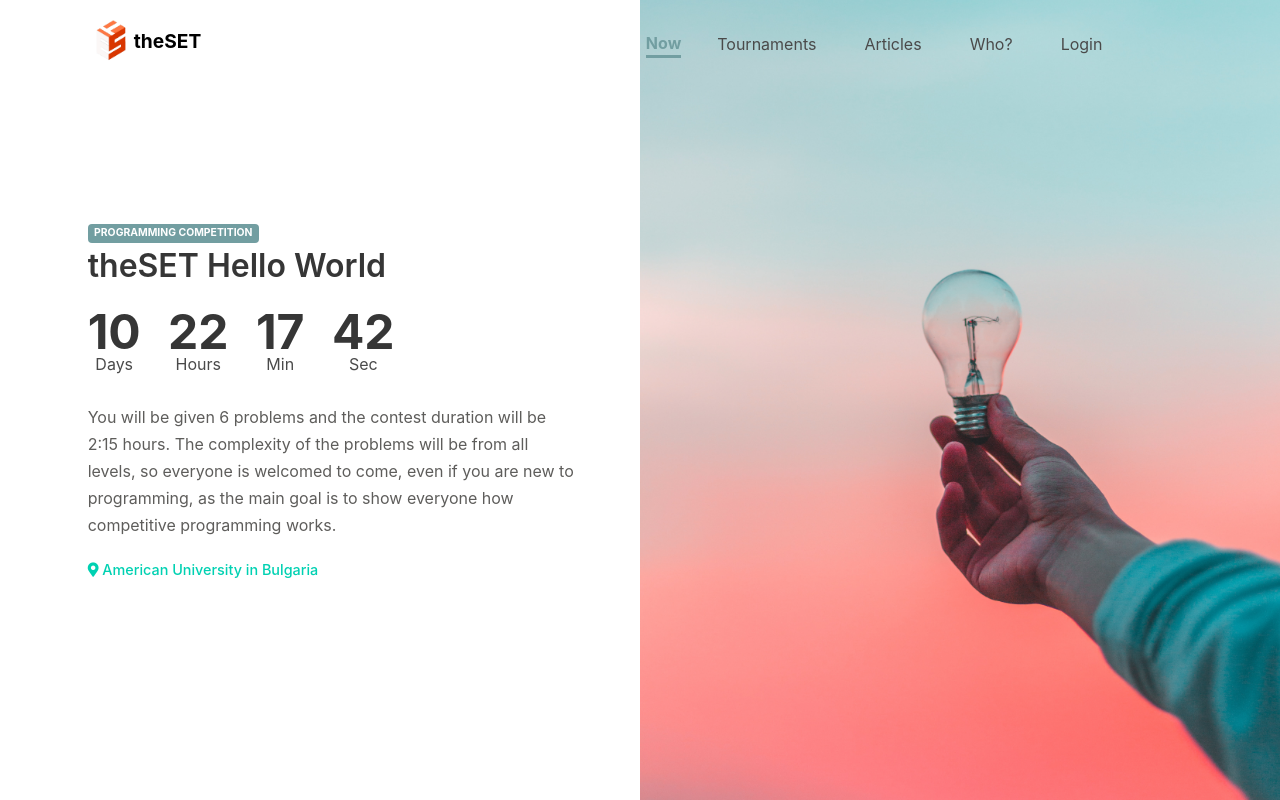
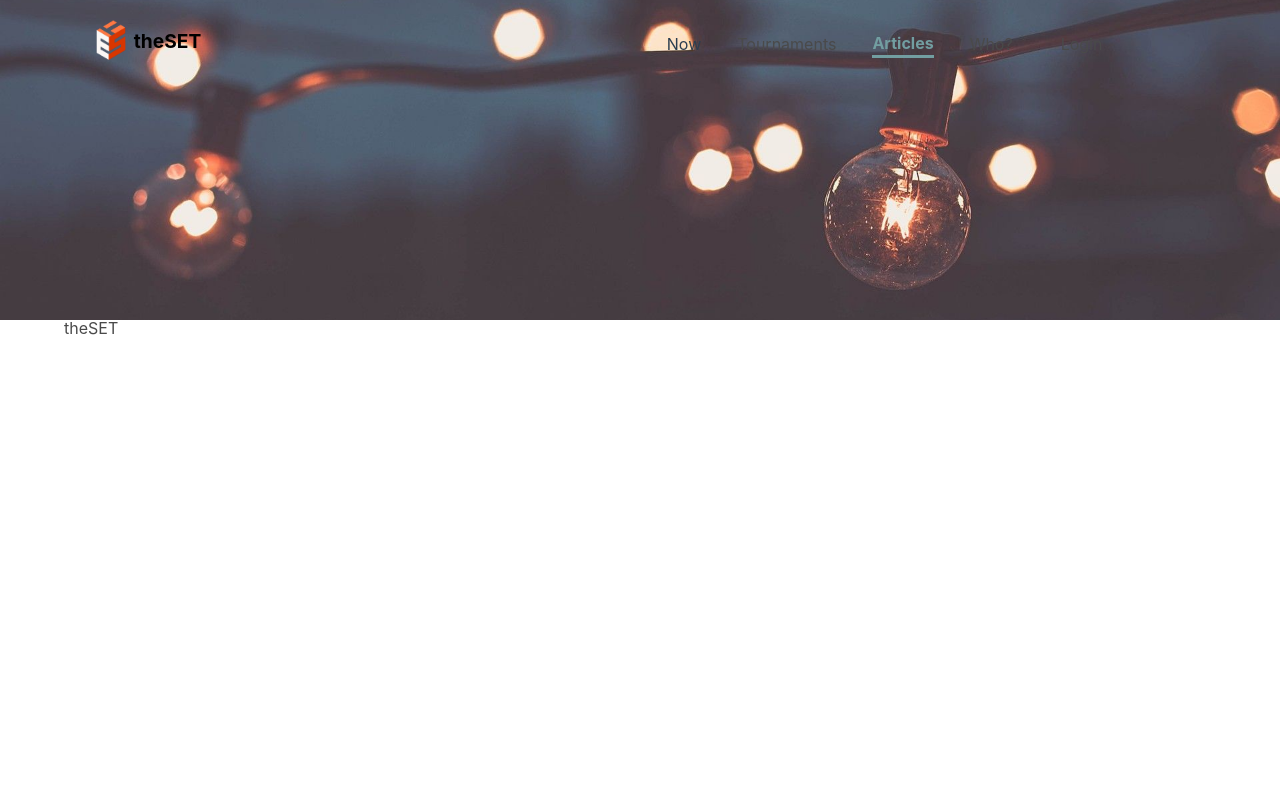
Before and after one commit to OrgesMihaj/theSET, a React (Create React App) app: page /articles in a window 1280 px wide. Built offline with nearby package versions, Linux system fonts and the light colour scheme; no server answers.

Commit message:
Articles component; Articles sass; Articles header; Fixing react router issue;

```diff
--- a/src/assets/sass/App.scss
+++ b/src/assets/sass/App.scss
@@ -84,6 +84,7 @@
 @import '../../../node_modules/bulma/sass/components/navbar.sass';
 @import './components/nav.scss'; // extending Bulma's navbar styles
 @import './components/promotion.scss';
+@import './components/articles.scss';
 
 // Utilities
 // + utilities and helper classes with ability to override anything
--- /dev/null
+++ b/src/assets/sass/components/articles.scss
@@ -0,0 +1,13 @@
+// - - - - - - - - - - - - - - - - - - - - - - - -
+// Articles
+// - - - - - - - - - - - - - - - - - - - - - - - -
+
+.articles__header {
+    height: 40vh;
+
+    .header__image {
+        object-fit: cover;
+        height: 100%;
+        width: 100%;
+    }
+} /* </articles__header> */
--- a/src/components/app/App.js
+++ b/src/components/app/App.js
@@ -1,22 +1,18 @@
 import React, { Component } from 'react';
 
-import { BrowserRouter as Router } from 'react-router-dom';
+import '../../assets/sass/App.scss';
 
 import Nav from '../nav';
 import Routes from '../../routes';
-import '../../assets/sass/App.scss';
-
 
 class App extends Component {
 
 	render() {
 		return (
 			<div className="app">
-				<Router>
-					<Nav></Nav>
+				<Nav></Nav>
 
-					<Routes></Routes>
-				</Router>
+				<Routes />
 			</div>
 		);
 	}
--- /dev/null
+++ b/src/components/article/Articles.js
@@ -0,0 +1,32 @@
+import React, { Component } from 'react';
+
+class Articles extends Component {
+
+    constructor () {
+        super();
+
+        this.state = {
+            isLoading: true,
+            isDarkHeader: false,
+        }
+    }
+
+    render () {
+
+        return (
+            <section className="articles">
+
+                <header className="articles__header">
+                    <img className="header__image" alt="Christmas lights" src="img/headers/christmas-lights-header.png" />
+                </header>
+
+                <div className="container">
+                    <div className="articles__headline">theSET</div>
+                </div> {/* </container> */}
+
+            </section>
+        );
+    }; /* </render> */
+}
+
+export default Articles;
--- a/src/components/nav/Nav.js
+++ b/src/components/nav/Nav.js
@@ -1,6 +1,6 @@
 import React, { Component } from 'react';
 
-import { Link } from 'react-router-dom';
+import { NavLink } from 'react-router-dom';
 
 class Nav extends Component {
 
@@ -55,23 +55,23 @@ class Nav extends Component {
                     <div className="navbar-end">
 
                         <li className="navbar-item">
-                            <Link className="navbar-item-link is-active" to='/now'>Now</Link>
+                            <NavLink activeClassName='is-active' className="navbar-item-link" to='/now'>Now</NavLink>
                         </li>
 
                         <li className="navbar-item">
-                            <a href="/" className="navbar-item">Tournaments</a>
+                            <NavLink to='/now' className="navbar-item">Tournaments</NavLink>
                         </li>
 
                         <li className="navbar-item">
-                            <a href="/" className="navbar-item">Articles</a>
+                            <NavLink activeClassName='is-active' className="navbar-item-link" to='/articles'>Articles</NavLink>
                         </li>
 
                         <li className="navbar-item">
-                            <Link className="navbar-item" to='/about'>Who?</Link>
+                            <NavLink className="navbar-item" to='/about'>Who?</NavLink>
                         </li>
 
                         <li className="navbar-item">
-                            <a href="/" className="navbar-item" onClick={this.toggleLogin.bind(this)} ref="login">Login</a>
+                            <NavLink to='/now' className="navbar-item" onClick={this.toggleLogin.bind(this)} ref="login">Login</NavLink>
                         </li>
                     </div>
                 </div>
--- a/src/components/tournament/Tournament.js
+++ b/src/components/tournament/Tournament.js
@@ -4,14 +4,22 @@ import Countdown from '../utils/Countdown';
 
 class Tournament extends Component {
 
+    constructor () {
+        super();
+
+        this.state = {
+            isLoading: false,
+            currentTournament: true
+        }
+    }
+
     componentDidMount () {
 
-        // 1. Transform the data into json
-        fetch('https://theset.herokuapp.com/api/v1/tournaments')
-                .then((response) => response.json()) /* [1] */
-                .then((data) => {
-                    console.log(data);
-                });
+        // await fetch('https://theset.herokuapp.com/api/v1/articles/1')
+        //         .then(response => response.json())
+        //         .then(data => {
+        //             this.setState({ currentTournament: data, isLoading: false });
+        //         });
     }
 
     render () {
@@ -21,11 +29,14 @@ class Tournament extends Component {
                 <div className="column is-half">
 
                     {/* Promotion section starts here */}
+                    {this.state.isLoading || !this.state.currentTournament ? (
+                        <div>Loading...</div>
+                    ) : (
                         <div className="promotion">
 
                             <div className="promotion__header">
                                 <span className="promotion__tag">Programming Competition</span>
-                            <h3 className="title">theSET Hello World</h3>
+                                <h3 className="title">theSET: Hello World</h3>
                             </div>
 
                             <Countdown date={`2019-11-19T18:00:00`} />
@@ -38,6 +49,7 @@ class Tournament extends Component {
                                 <i className="fas fa-map-marker-alt"></i> American University in Bulgaria
                             </div>
                         </div>
+                    )}
                     {/* Promotion section ends here */}
 
                 </div>
--- a/src/index.js
+++ b/src/index.js
@@ -1,12 +1,17 @@
 import React from 'react';
 
 import ReactDOM from 'react-dom';
+import { BrowserRouter } from 'react-router-dom';
 
 import * as serviceWorker from './serviceWorker';
 
 import App from './components/app';
 
-ReactDOM.render(<App />, document.getElementById('root'));
+ReactDOM.render(
+    <BrowserRouter>
+        <App />
+    </BrowserRouter>,
+    document.getElementById('root'));
 
 // If you want your app to work offline and load faster, you can change
 // unregister() to register() below. Note this comes with some pitfalls.
--- a/src/routes.js
+++ b/src/routes.js
@@ -1,20 +1,29 @@
 import React from 'react';
 
-import { BrowserRouter as Router, Switch, Route } from 'react-router-dom';
+import { Switch, Route } from 'react-router-dom';
 
 import Tournament from './components/tournament/Tournament';
+import Articles from './components/article/Articles';
 
 const Routes = (props) => (
-<Router {...props}>
+    <div>
     <Switch>
-        <Route path={"/"} component={Tournament} exact />
-        <Route path={"/now"} component={Tournament} />
+        <Route exact path="/">
+            <Tournament />
+        </Route>
 
+        <Route path="/now">
+            <Tournament />
+        </Route>
+
+        <Route path="/articles">
+            <Articles />
+        </Route>
 
         {/* Default page */}
         <Route path="*" component={Tournament} />
     </Switch>
-</Router>
+    </div>
 );
 
 export default Routes;
```
Also changed, not shown: src/components/article/index.js (added, +7 -0 lines), public/img/headers/christmas-lights-header.png (added), 1 other file (tests, documents, lock files or other folders). Lines whose indentation alone changed are shown as unchanged.
